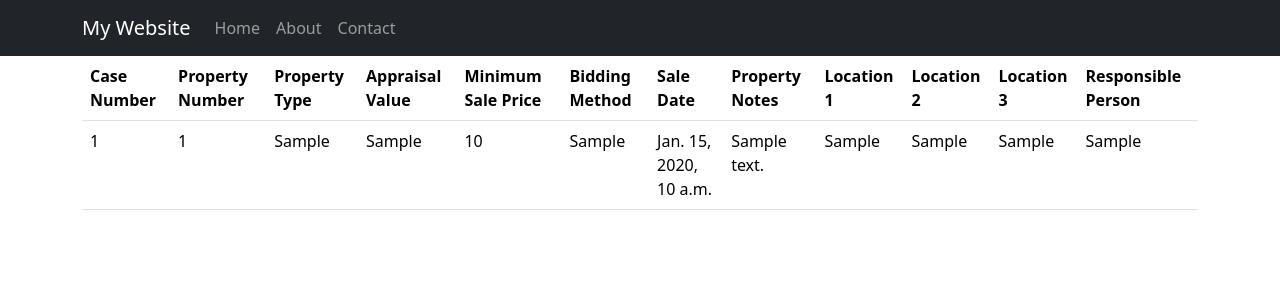
After one commit to JoeUnsung/bluebird, a Django app: template case_list/templates/case_list/detail.html in a window 1280 px wide. The commit adds this page. Shown: the top 300 px of the page. Run offline with Django 3.2, Linux system fonts and the light colour scheme; the template is opened without the code that fills it: most values are stand-ins (such as "Sample title", 1, 10 or a date in 2020); some libraries are stand-ins or nearby versions.

Commit message:
feat: detail 화면 넘어가는 테스트

```diff
--- /dev/null
+++ b/case_list/templates/case_list/detail.html
@@ -0,0 +1,38 @@
+{% extends 'base.html' %}
+
+{% block content %}
+<table class="table">
+    <thead>
+        <tr>
+            <th>Case Number</th>
+            <th>Property Number</th>
+            <th>Property Type</th>
+            <th>Appraisal Value</th>
+            <th>Minimum Sale Price</th>
+            <th>Bidding Method</th>
+            <th>Sale Date</th>
+            <th>Property Notes</th>
+            <th>Location 1</th>
+            <th>Location 2</th>
+            <th>Location 3</th>
+            <th>Responsible Person</th>
+        </tr>
+    </thead>
+  <tbody>
+    <tr>
+        <td>{{ case.case_num }}</td>
+        <td>{{ case.property_num }}</td>
+        <td>{{ case.property_type }}</td>
+        <td>{{ case.appraisal_value }}</td>
+        <td>{{ case.minimum_sale_price }}</td>
+        <td>{{ case.bidding_method }}</td>
+        <td>{{ case.sale_date }}</td>
+        <td>{{ case.property_notes }}</td>
+        <td>{{ case.location_1 }}</td>
+        <td>{{ case.location_2 }}</td>
+        <td>{{ case.location_3 }}</td>
+        <td>{{ case.responsible_person }}</td>
+    </tr>
+  </tbody>
+</table>
+{% endblock %}
--- a/case_list/urls.py
+++ b/case_list/urls.py
@@ -6,6 +6,6 @@ app_name = 'case_list'
 urlpatterns = [
     path('', views.case_list, name='case_list')
     # , path('detail/<int:pk>/', views.case_detail, name='case_detail')  ## <int:pk> --> pk라는 변수를 int로 생성하고 case_list/detail/(?P<pk>[0-9]+)/\\Z 패턴으로 데이터를 받는다는 뜻
-    # , path('detail/1/', views.case_detail, name='case_detail')
+    , path('detail/1/', views.case_detail, name='case_detail')
 
 ]
```
Also changed, not shown: case_list/templates/case_list/list.html (+5 -2 lines), case_list/views.py (+5 -3 lines).
